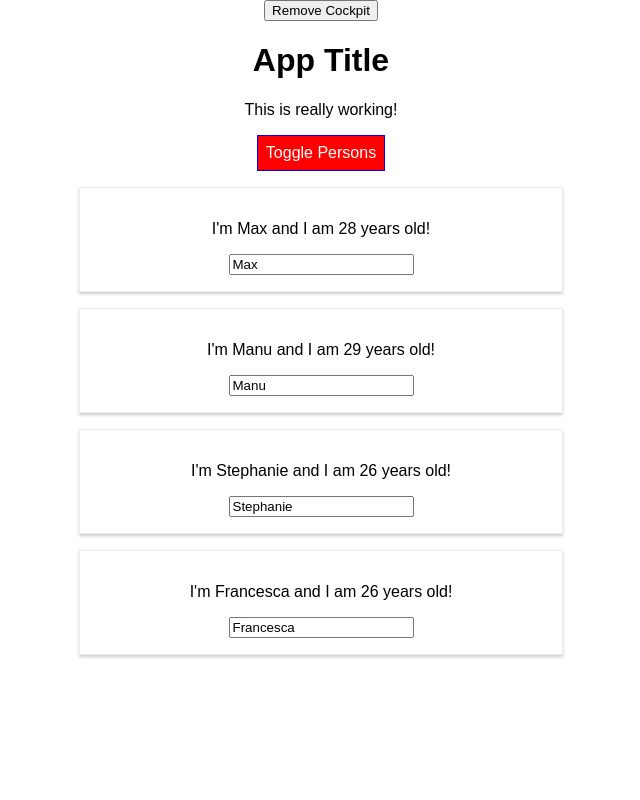
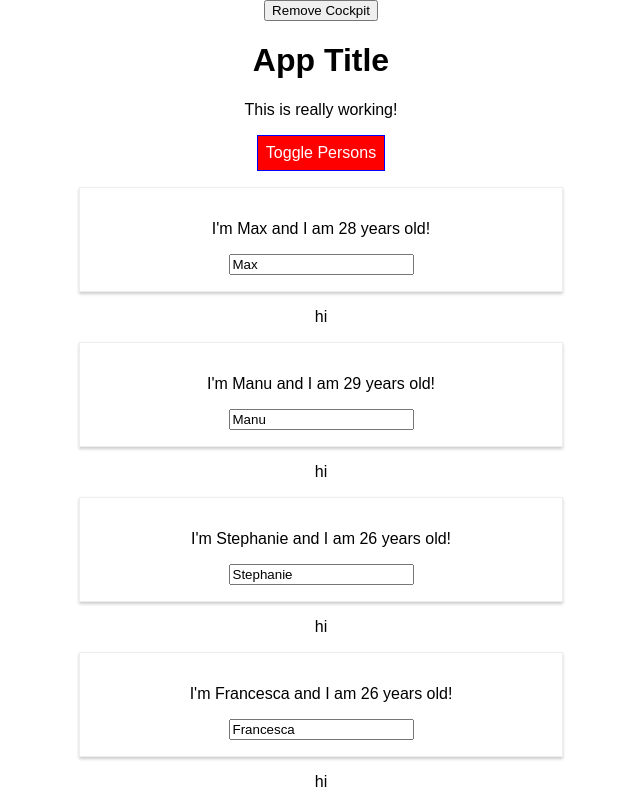
Before and after one commit to damiandevega/reactjs, a React app: page / in a window 1280 px wide. Both pictures are taken after a click on the button "Toggle Persons". Shown: the whole page, without its empty margins (319-959 px from the left). Built offline with nearby package versions, Linux system fonts and the light colour scheme.

Commit message:
adding aux hoc file

```diff
--- a/src/components/Persons/Person/Person.js
+++ b/src/components/Persons/Person/Person.js
@@ -1,10 +1,13 @@
 import React, { Component } from 'react';
 import classes from './Person.css';
+
+import Aux from '../../../hoc/Aux'
 
 class Person extends Component {
   render() {
     console.log('[Person.js] rendering');
     return (
+      <Aux>
       <div className={classes.Person}>
         <p onClick={this.props.click}>
           I'm {this.props.name} and I am {this.props.age} years old!
@@ -12,6 +15,8 @@
         <p>{this.props.children}</p>
         <input type="text" onChange={this.props.changed} value={this.props.name} />
       </div>
+      <div>hi</div>
+      </Aux>
     );
   }
 };
--- a/src/components/Persons/Persons.js
+++ b/src/components/Persons/Persons.js
@@ -1,8 +1,8 @@
-import React, { Component } from 'react';
+import React, { PureComponent } from 'react';
 
 import Person from './Person/Person';
 
-class Persons extends Component {
+class Persons extends PureComponent {
   // static getDerivedStateFromProps(props, state) {
   //   console.log('[Persons.js] getDerivedStateFromProps', props);
   //   return state;
@@ -12,10 +12,10 @@
   //   console.log('[Persons.js] componentWillReceiveProps', props);
   // }
 
-  shouldComponentUpdate(nextProps, nextState) {
-    console.log('[Persons.js] shouldComponentUpdate');
-    return nextProps.persons !== this.props.persons;
-  }
+  // shouldComponentUpdate(nextProps, nextState) {
+  //   console.log('[Persons.js] shouldComponentUpdate');
+  //   return (nextProps.persons !== this.props.persons) || (nextProps.clicked !== this.props.clicked) || (nextProps.changed !== this.props.changed);
+  // }
 
   getSnapshotBeforeUpdate(prevProps, prevState) {
     console.log('[Persons.js] getSnapshotBeforeUpdate');
--- /dev/null
+++ b/src/hoc/Aux.js
@@ -0,0 +1,3 @@
+const aux = props => props.children;
+
+export default aux;
```
